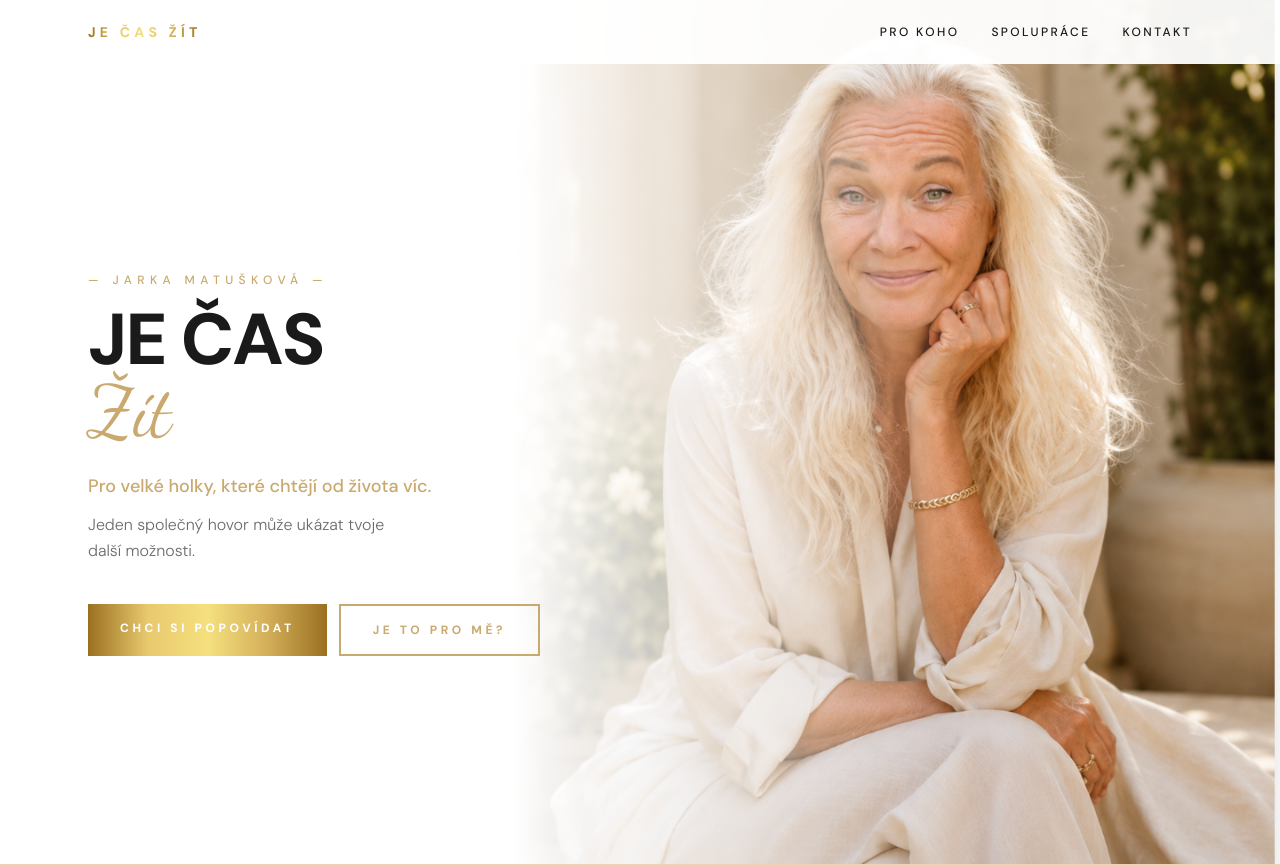
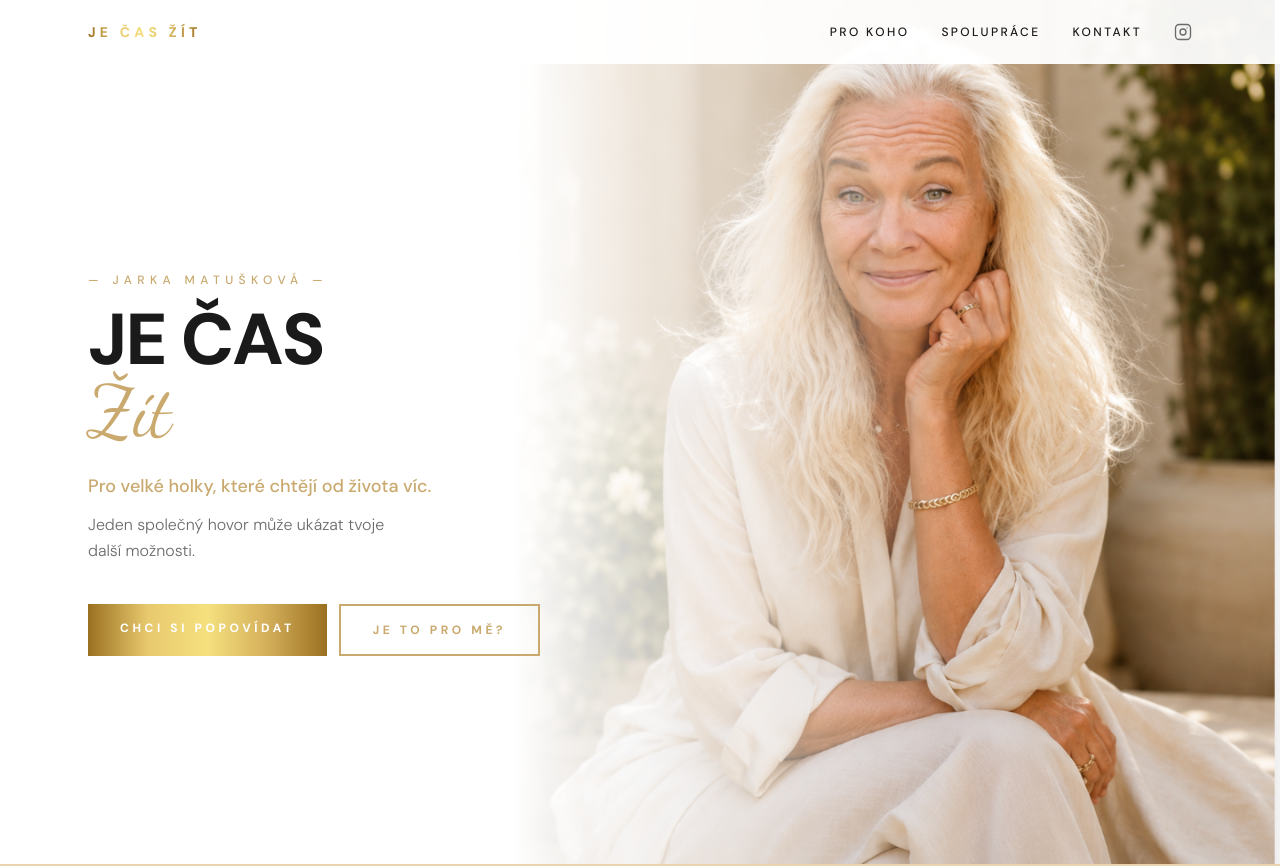
Before and after one commit to jarkamatuska1-png/jecaszit-web, a Next.js app: page / in a window 1280 px wide. Shown: the top 866 px of the page. Built offline with nearby package versions, Linux system fonts and the light colour scheme.

Commit message:
Nav: přidána Instagram ikona (desktop + mobilní menu)

```diff
--- a/components/Nav.tsx
+++ b/components/Nav.tsx
@@ -49,6 +49,19 @@
                 {l.label}
               </a>
             ))}
+            <a
+              href="https://www.instagram.com/j_matuskova/"
+              target="_blank"
+              rel="noopener noreferrer"
+              aria-label="Instagram"
+              className="text-[var(--muted)] hover:text-[var(--gold)] transition-colors"
+            >
+              <svg width="18" height="18" viewBox="0 0 24 24" fill="none" stroke="currentColor" strokeWidth="1.8" strokeLinecap="round" strokeLinejoin="round">
+                <rect x="2" y="2" width="20" height="20" rx="5" ry="5"/>
+                <circle cx="12" cy="12" r="4"/>
+                <circle cx="17.5" cy="6.5" r="0.8" fill="currentColor" stroke="none"/>
+              </svg>
+            </a>
           </div>
 
           {/* Hamburger — jen mobil */}
@@ -99,6 +112,21 @@
         ))}
 
         <a
+          href="https://www.instagram.com/j_matuskova/"
+          target="_blank"
+          rel="noopener noreferrer"
+          onClick={close}
+          className="text-sm tracking-[0.3em] uppercase font-medium text-[var(--muted)] hover:text-[var(--gold)] transition-colors flex items-center gap-2"
+        >
+          <svg width="16" height="16" viewBox="0 0 24 24" fill="none" stroke="currentColor" strokeWidth="1.8" strokeLinecap="round" strokeLinejoin="round">
+            <rect x="2" y="2" width="20" height="20" rx="5" ry="5"/>
+            <circle cx="12" cy="12" r="4"/>
+            <circle cx="17.5" cy="6.5" r="0.8" fill="currentColor" stroke="none"/>
+          </svg>
+          Instagram
+        </a>
+
+        <a
           href="https://wa.me/420774420251?text=Ahoj+Jarko%2C+ráda+bych+si+s+tebou+popovídala."
           target="_blank"
           rel="noopener noreferrer"
```
